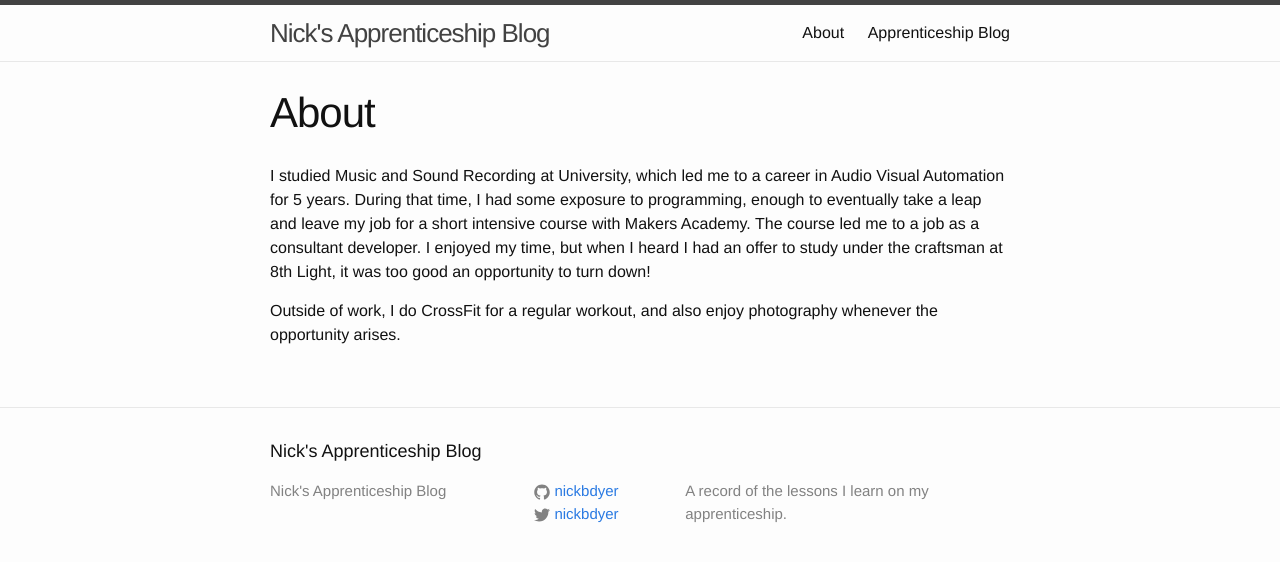
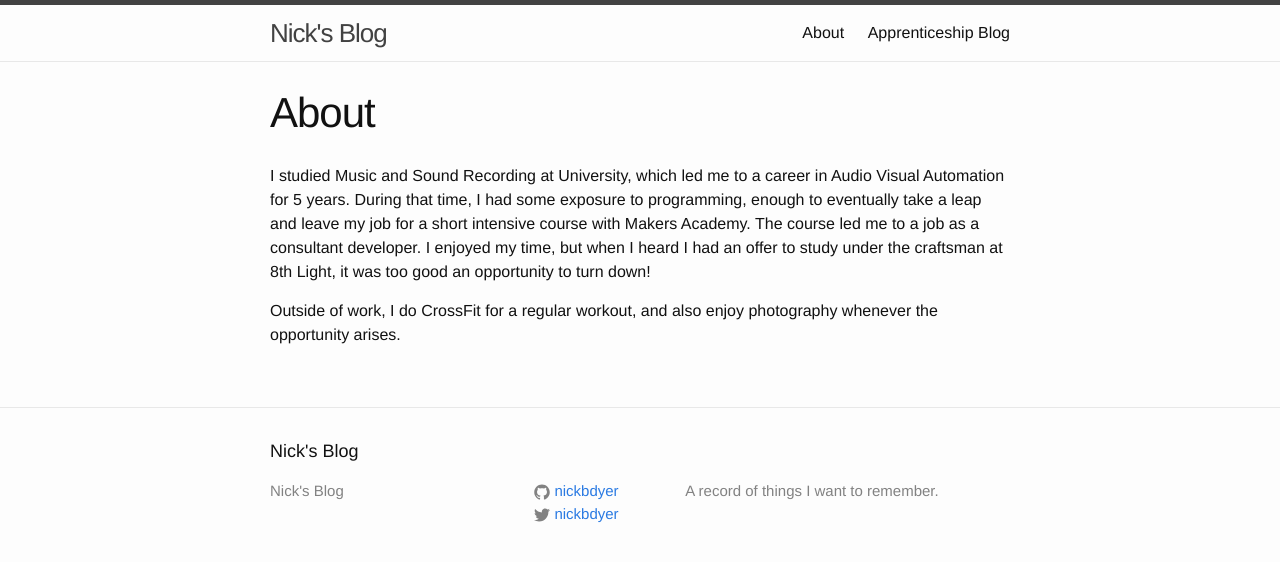
Before and after one commit to nickbdyer/nickbdyer.github.io, a Jekyll site: the page built from about.md, in a window 1280 px wide. Shown: the top 562 px of the page. Built offline with Jekyll 4.4.1, drawn with Linux system fonts in a browser that asks for light colours.

Commit message:
Modifies index loop to only show new posts, changes title

```diff
--- a/_config.yml
+++ b/_config.yml
@@ -6,9 +6,9 @@
 # 'jekyll serve'. If you change this file, please restart the server process.
 
 # Site settings
-title: Nick's Apprenticeship Blog
+title: Nick's Blog
 description: > # this means to ignore newlines until "baseurl:"
-  A record of the lessons I learn on my apprenticeship.
+  A record of things I want to remember.
 baseurl: "" # the subpath of your site, e.g. /blog
 url: "http://www.nickbdyer.uk" # the base hostname & protocol for your site
 twitter_username: nickbdyer
--- a/index.html
+++ b/index.html
@@ -8,6 +8,7 @@ layout: default
 
   <ul class="post-list">
     {% for post in site.posts %}
+      {% if post.apprenticeship != true %}
         <li>
           <span class="post-meta">{{ post.date | date: "%b %-d, %Y" }}</span>
 
@@ -15,6 +16,7 @@ layout: default
             <a class="post-link" href="{{ post.url | prepend: site.baseurl }}">{{ post.title }}</a>
           </h2>
         </li>
+      {% endif %}
     {% endfor %}
   </ul>
 
```
Lines whose indentation alone changed are shown as unchanged.
